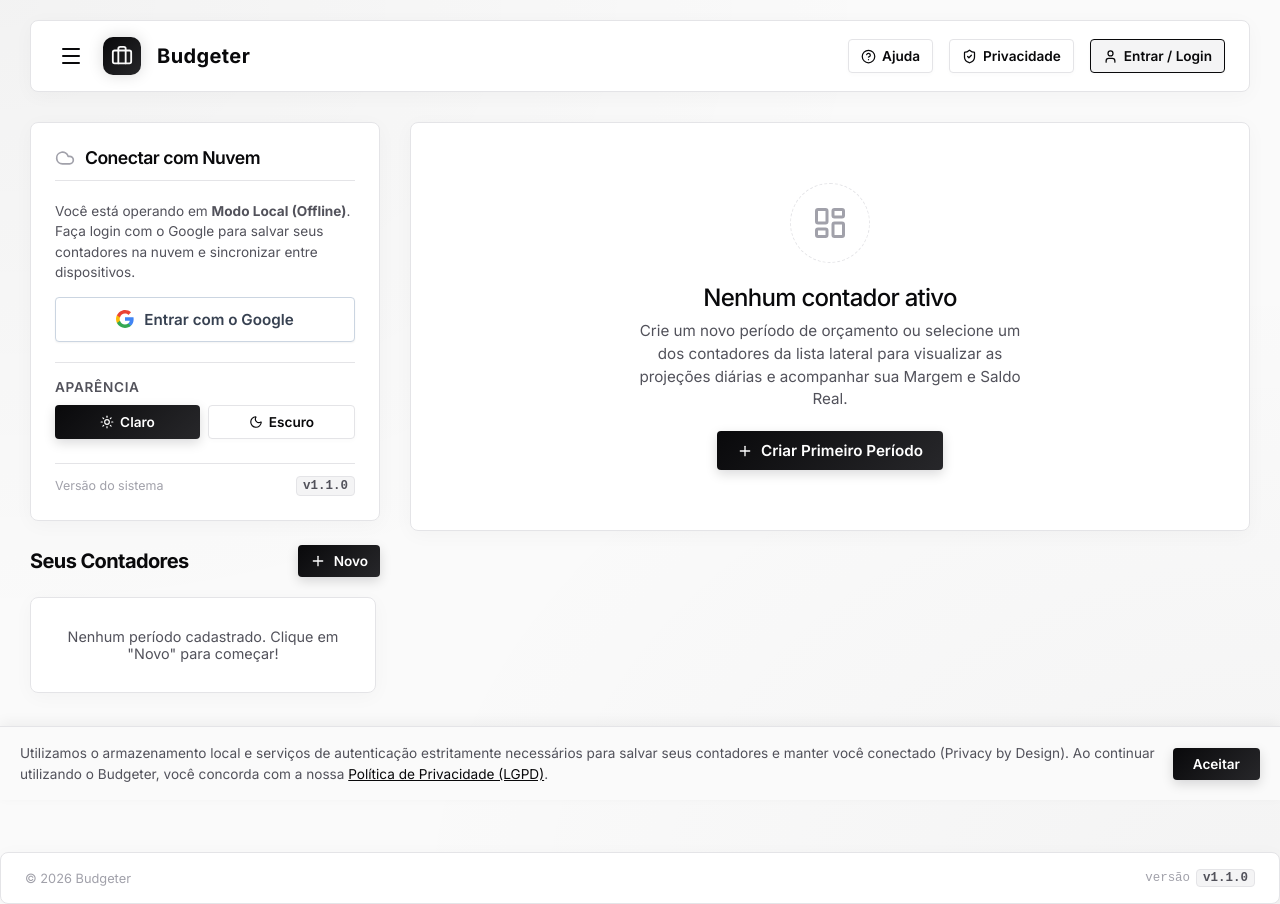
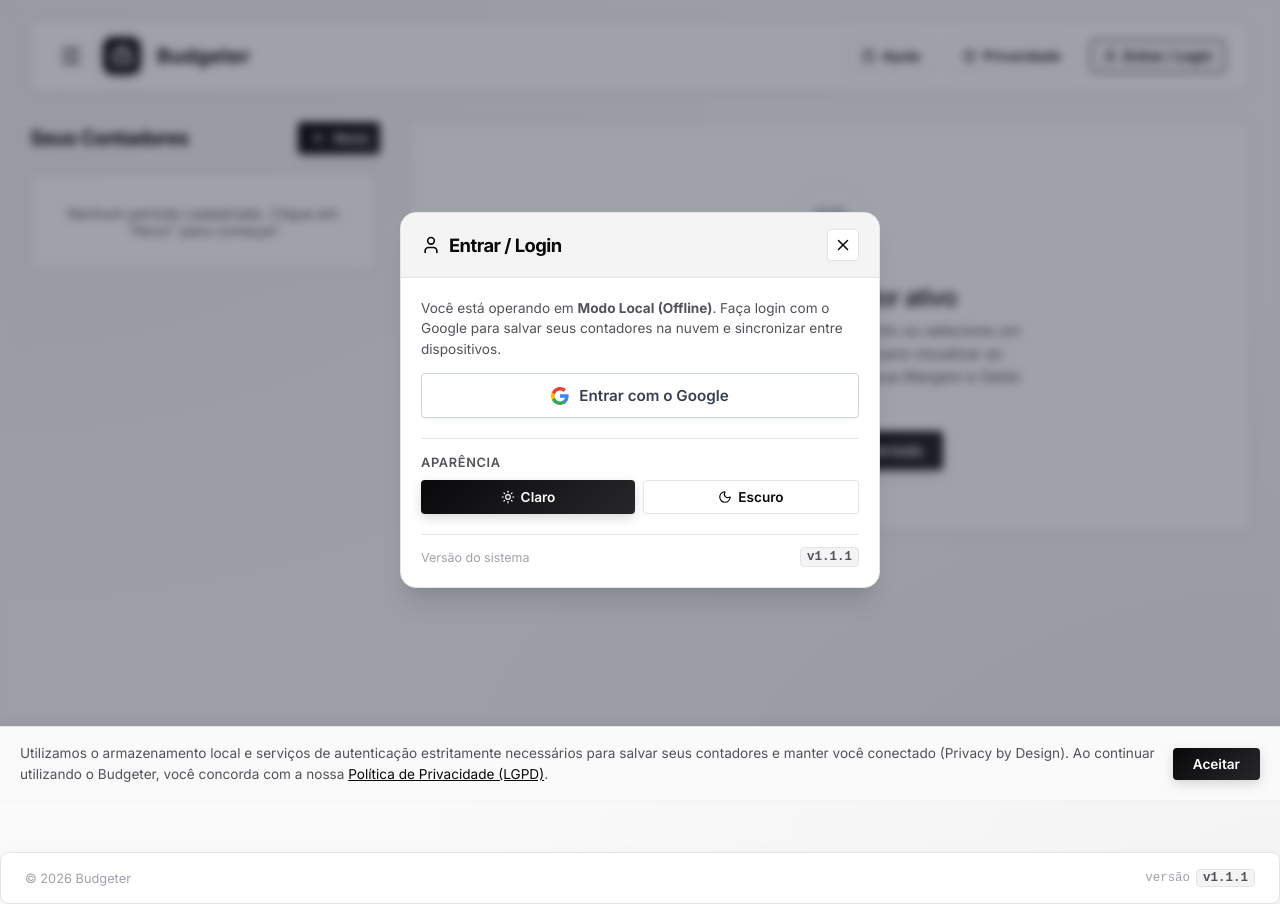
Before and after one commit to eduazzolin/budgeter, a React (Vite) app: page / in a window 1280 px wide. Both pictures are taken after a click on the button "Entrar / Login". Built offline with nearby package versions, Linux system fonts and the light colour scheme; no server answers.

Commit message:
feat: transformar Minha Conta em modal separado dos contadores (v1.1.1)

```diff
--- a/package.json
+++ b/package.json
@@ -1,7 +1,7 @@
 {
   "name": "budgeter",
   "private": true,
-  "version": "1.1.0",
+  "version": "1.1.1",
   "type": "module",
   "scripts": {
     "dev": "vite",
--- a/src/App.tsx
+++ b/src/App.tsx
@@ -216,22 +216,8 @@ function App() {
       {/* Main Grid Layout */}
       <main className={`dashboard-container animate-in ${!isSidebarOpen ? 'sidebar-collapsed' : ''}`}>
 
-        {/* Left Side: Period List + Settings (if open) */}
+        {/* Left Side: Period List */}
         <div className={`sidebar-panel-container ${isSidebarOpen ? 'sidebar-open' : 'sidebar-collapsed'}`} style={{ display: 'flex', flexDirection: 'column', gap: '24px' }}>
-
-          {/* Settings Box (Collapsible) */}
-          {showSettings && (
-            <Suspense fallback={<div className="skeleton-pulse" style={{ height: '300px', borderRadius: '12px', marginBottom: '24px' }} />}>
-              <AuthSettings
-                user={user}
-                onLogout={logout}
-                onLoginWithGoogle={loginWithGoogle}
-                onSyncLocalData={syncLocalData}
-                theme={theme}
-                onThemeChange={setTheme}
-              />
-            </Suspense>
-          )}
 
           {/* Period List Panel */}
           <div className="period-list-wrapper" style={{ display: 'flex', flexDirection: 'column', gap: '24px' }}>
@@ -304,6 +290,20 @@ function App() {
       {/* App Footer */}
       <Footer />
 
+      {/* Auth Settings / Minha Conta Modal */}
+      <Suspense fallback={null}>
+        <AuthSettings
+          isOpen={showSettings}
+          onClose={() => setShowSettings(false)}
+          user={user}
+          onLogout={logout}
+          onLoginWithGoogle={loginWithGoogle}
+          onSyncLocalData={syncLocalData}
+          theme={theme}
+          onThemeChange={setTheme}
+        />
+      </Suspense>
+
       {/* Add / Edit Period Modal Form */}
       <Suspense fallback={null}>
         <PeriodForm
--- a/src/components/AuthSettings.tsx
+++ b/src/components/AuthSettings.tsx
@@ -5,17 +5,20 @@ import { dbService } from '../services/db';
 import { authService } from '../services/auth';
 import { APP_VERSION } from '../version';
 import {
-  Cloud,
   CloudOff,
   Info,
   LogOut,
   RefreshCw,
   Trash2,
   Sun,
-  Moon
+  Moon,
+  X,
+  User
 } from 'lucide-react';
 
 interface AuthSettingsProps {
+  isOpen: boolean;
+  onClose: () => void;
   user: AppUser | null;
   onLogout: () => Promise<void>;
   onLoginWithGoogle: () => Promise<void>;
@@ -25,6 +28,8 @@ interface AuthSettingsProps {
 }
 
 export const AuthSettings: React.FC<AuthSettingsProps> = ({
+  isOpen,
+  onClose,
   user,
   onLogout,
   onLoginWithGoogle,
@@ -37,6 +42,8 @@ export const AuthSettings: React.FC<AuthSettingsProps> = ({
   const [authLoading, setAuthLoading] = useState(false);
   const [authError, setAuthError] = useState<string | null>(null);
   const [isDeleting, setIsDeleting] = useState(false);
+
+  if (!isOpen) return null;
 
   const handleDeleteAccount = async () => {
     if (!user) return;
@@ -56,6 +63,7 @@ export const AuthSettings: React.FC<AuthSettingsProps> = ({
       await authService.deleteAccount();
       // On success, the auth listener will catch the signout/deletion and update UI
       alert("Sua conta e dados foram excluídos com sucesso.");
+      onClose();
     } catch (err: any) {
       console.error(err);
       if (err?.code === 'auth/requires-recent-login') {
@@ -73,6 +81,7 @@ export const AuthSettings: React.FC<AuthSettingsProps> = ({
       setAuthError(null);
       setAuthLoading(true);
       await onLoginWithGoogle();
+      onClose();
     } catch (err: any) {
       setAuthError(err.message || 'Falha ao autenticar com o Google.');
     } finally {
@@ -92,21 +101,36 @@ export const AuthSettings: React.FC<AuthSettingsProps> = ({
     }
   };
 
-  // --- RENDERING IF FIREBASE IS OFFLINE ---
-  if (!firebaseActive) {
   return (
-      <div className="glass" style={{ padding: '20px', display: 'flex', flexDirection: 'column', gap: '14px' }}>
+    <div className="modal-overlay" onClick={(e) => e.target === e.currentTarget && onClose()}>
+      <div className="modal-content glass" style={{ maxWidth: '480px', width: '90%', padding: '0', overflow: 'hidden', borderRadius: '16px' }}>
+        {/* Modal Header */}
+        <div className="modal-header" style={{ padding: '16px 20px', borderBottom: '1px solid var(--card-border)', display: 'flex', alignItems: 'center', justifyContent: 'space-between', background: 'var(--bg-secondary)' }}>
+          <h2 style={{ fontSize: '1.15rem', display: 'flex', alignItems: 'center', gap: '8px', margin: 0, fontWeight: 700, color: 'var(--text-primary)' }}>
+            <User size={20} style={{ color: 'var(--color-primary)' }} />
+            {user ? 'Minha Conta' : 'Entrar / Login'}
+          </h2>
+          <button onClick={onClose} className="btn btn-secondary" style={{ padding: '6px', height: 'auto' }} title="Fechar">
+            <X size={18} />
+          </button>
+        </div>
+
+        {/* Modal Body */}
+        <div className="modal-body" style={{ padding: '20px', display: 'flex', flexDirection: 'column', gap: '20px', maxHeight: '80vh', overflowY: 'auto' }}>
+          {!firebaseActive ? (
+            /* Offline Mode Content */
+            <>
               <div style={{ display: 'flex', alignItems: 'center', gap: '10px' }}>
                 <CloudOff size={20} style={{ color: 'var(--color-neutral)' }} />
-          <h3 style={{ fontSize: '1rem', fontWeight: 600 }}>Modo Offline (Local)</h3>
+                <h3 style={{ fontSize: '1rem', fontWeight: 600, margin: 0 }}>Modo Offline (Local)</h3>
               </div>
-        <p style={{ fontSize: '0.85rem', color: 'var(--text-secondary)', lineHeight: 1.5 }}>
+              <p style={{ fontSize: '0.85rem', color: 'var(--text-secondary)', lineHeight: 1.5, margin: 0 }}>
                 O Firebase não está configurado. Para habilitar sincronização em nuvem e login com o Google, adicione suas credenciais no arquivo <code>.env</code> do projeto.
               </p>
               <div style={{
                 display: 'flex',
                 gap: '8px',
-          padding: '10px',
+                padding: '10px 12px',
                 background: 'rgba(15, 23, 42, 0.03)',
                 borderRadius: 'var(--border-radius-sm)',
                 fontSize: '0.85rem',
@@ -115,68 +139,23 @@ export const AuthSettings: React.FC<AuthSettingsProps> = ({
                 <Info size={16} style={{ color: 'var(--color-neutral)', flexShrink: 0, marginTop: '2px' }} />
                 <span>Seus contadores estão ativos e sendo salvos localmente neste navegador.</span>
               </div>
-
-        {/* Theme Selector */}
-        <div style={{
-          borderTop: '1px solid var(--card-border)',
-          paddingTop: '12px',
-          display: 'flex',
-          flexDirection: 'column',
-          gap: '10px',
-          marginTop: '4px'
-        }}>
-          <span style={{ fontSize: '0.8rem', fontWeight: 600, color: 'var(--text-secondary)', textTransform: 'uppercase', letterSpacing: '0.05em' }}>
-            Aparência
-          </span>
-          <div style={{ display: 'flex', gap: '8px' }}>
-            <button
-              type="button"
-              onClick={() => onThemeChange('light')}
-              className={`btn ${theme === 'light' ? 'btn-primary' : 'btn-secondary'}`}
-              style={{ flex: 1, padding: '6px 12px', fontSize: '0.8rem', display: 'flex', alignItems: 'center', justifyContent: 'center', gap: '6px' }}
-            >
-              <Sun size={13} /> Claro
-            </button>
-            <button
-              type="button"
-              onClick={() => onThemeChange('dark')}
-              className={`btn ${theme === 'dark' ? 'btn-primary' : 'btn-secondary'}`}
-              style={{ flex: 1, padding: '6px 12px', fontSize: '0.8rem', display: 'flex', alignItems: 'center', justifyContent: 'center', gap: '6px' }}
-            >
-              <Moon size={13} /> Escuro
-            </button>
-          </div>
-        </div>
-      </div>
-    );
-  }
-
-  // --- RENDERING IF FIREBASE IS ONLINE ---
-  return (
-    <div className="glass" style={{ padding: '24px', display: 'flex', flexDirection: 'column', gap: '20px' }}>
-      <div style={{ display: 'flex', alignItems: 'center', gap: '10px', borderBottom: '1px solid var(--card-border)', paddingBottom: '12px' }}>
-        <Cloud size={20} style={{ color: user ? 'var(--color-above)' : 'var(--color-neutral)' }} />
-        <h3 style={{ fontSize: '1.1rem', fontWeight: 600 }}>{user ? 'Sua Conta Google' : 'Conectar com Nuvem'}</h3>
-      </div>
-
-      {user ? (
+            </>
+          ) : user ? (
+            /* Logged In Content */
             <div style={{ display: 'flex', flexDirection: 'column', gap: '16px' }}>
-          {/* Logged In: Profile Card */}
               <div className="glass" style={{ padding: '16px', background: 'var(--bg-primary)', display: 'flex', flexDirection: 'column', gap: '12px', boxShadow: 'none' }}>
                 <div style={{ display: 'flex', alignItems: 'center', gap: '12px' }}>
-
-              {/* Profile Photo */}
                   {user.photoURL ? (
                     <img
                       src={user.photoURL}
                       alt={user.displayName || 'Google User'}
                       referrerPolicy="no-referrer"
-                  style={{ width: '40px', height: '40px', borderRadius: '50%', objectFit: 'cover', border: '1px solid var(--card-border)' }}
+                      style={{ width: '42px', height: '42px', borderRadius: '50%', objectFit: 'cover', border: '1px solid var(--card-border)' }}
                     />
                   ) : (
                     <div style={{
-                  width: '40px',
-                  height: '40px',
+                      width: '42px',
+                      height: '42px',
                       borderRadius: '50%',
                       background: 'linear-gradient(135deg, var(--color-primary), var(--color-secondary))',
                       display: 'flex',
@@ -204,11 +183,10 @@ export const AuthSettings: React.FC<AuthSettingsProps> = ({
                   ✓ Conectado e Sincronizando
                 </div>
 
-            {/* Sync trigger */}
                 <button
                   onClick={handleSyncClick}
                   className="btn btn-secondary"
-              style={{ display: 'flex', gap: '8px', width: '100%', padding: '8px 12px', fontSize: '0.85rem' }}
+                  style={{ display: 'flex', gap: '8px', width: '100%', padding: '8px 12px', fontSize: '0.85rem', justifyContent: 'center' }}
                   disabled={syncing}
                 >
                   <RefreshCw size={14} className={syncing ? 'animate-spin' : ''} />
@@ -216,7 +194,10 @@ export const AuthSettings: React.FC<AuthSettingsProps> = ({
                 </button>
 
                 <button
-              onClick={onLogout}
+                  onClick={async () => {
+                    await onLogout();
+                    onClose();
+                  }}
                   className="btn btn-secondary"
                   style={{ width: '100%', padding: '8px 12px', fontSize: '0.85rem', display: 'flex', justifyContent: 'center', gap: '8px', border: '1px solid var(--card-border)' }}
                 >
@@ -236,9 +217,9 @@ export const AuthSettings: React.FC<AuthSettingsProps> = ({
               </div>
             </div>
           ) : (
+            /* Logged Out Content */
             <div style={{ display: 'flex', flexDirection: 'column', gap: '14px' }}>
-          {/* Logged Out: Info and Google Login Button */}
-          <p style={{ fontSize: '0.85rem', color: 'var(--text-secondary)', lineHeight: 1.5 }}>
+              <p style={{ fontSize: '0.85rem', color: 'var(--text-secondary)', lineHeight: 1.5, margin: 0 }}>
                 Você está operando em <strong>Modo Local (Offline)</strong>. Faça login com o Google para salvar seus contadores na nuvem e sincronizar entre dispositivos.
               </p>
 
@@ -292,7 +273,7 @@ export const AuthSettings: React.FC<AuthSettingsProps> = ({
             flexDirection: 'column',
             gap: '10px'
           }}>
-        <span style={{ fontSize: '0.85rem', fontWeight: 600, color: 'var(--text-secondary)', textTransform: 'uppercase', letterSpacing: '0.05em' }}>
+            <span style={{ fontSize: '0.8rem', fontWeight: 600, color: 'var(--text-secondary)', textTransform: 'uppercase', letterSpacing: '0.05em' }}>
               Aparência
             </span>
             <div style={{ display: 'flex', gap: '8px' }}>
@@ -319,7 +300,6 @@ export const AuthSettings: React.FC<AuthSettingsProps> = ({
           <div style={{
             borderTop: '1px solid var(--card-border)',
             paddingTop: '12px',
-        marginTop: '4px',
             display: 'flex',
             justifyContent: 'space-between',
             alignItems: 'center',
@@ -339,6 +319,8 @@ export const AuthSettings: React.FC<AuthSettingsProps> = ({
               v{APP_VERSION}
             </span>
           </div>
+        </div>
+      </div>
 
       <style>{`
         @keyframes spin {
```
Lines whose indentation alone changed are shown as unchanged.
